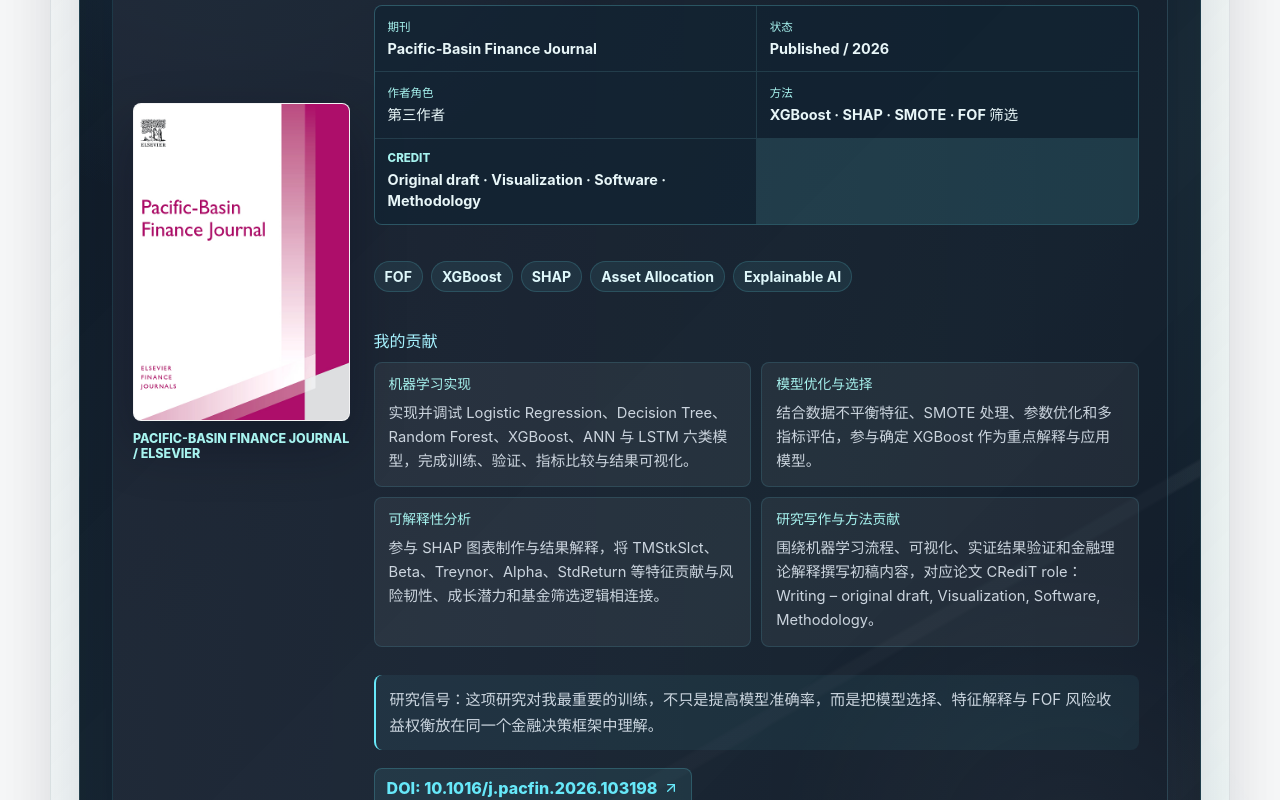
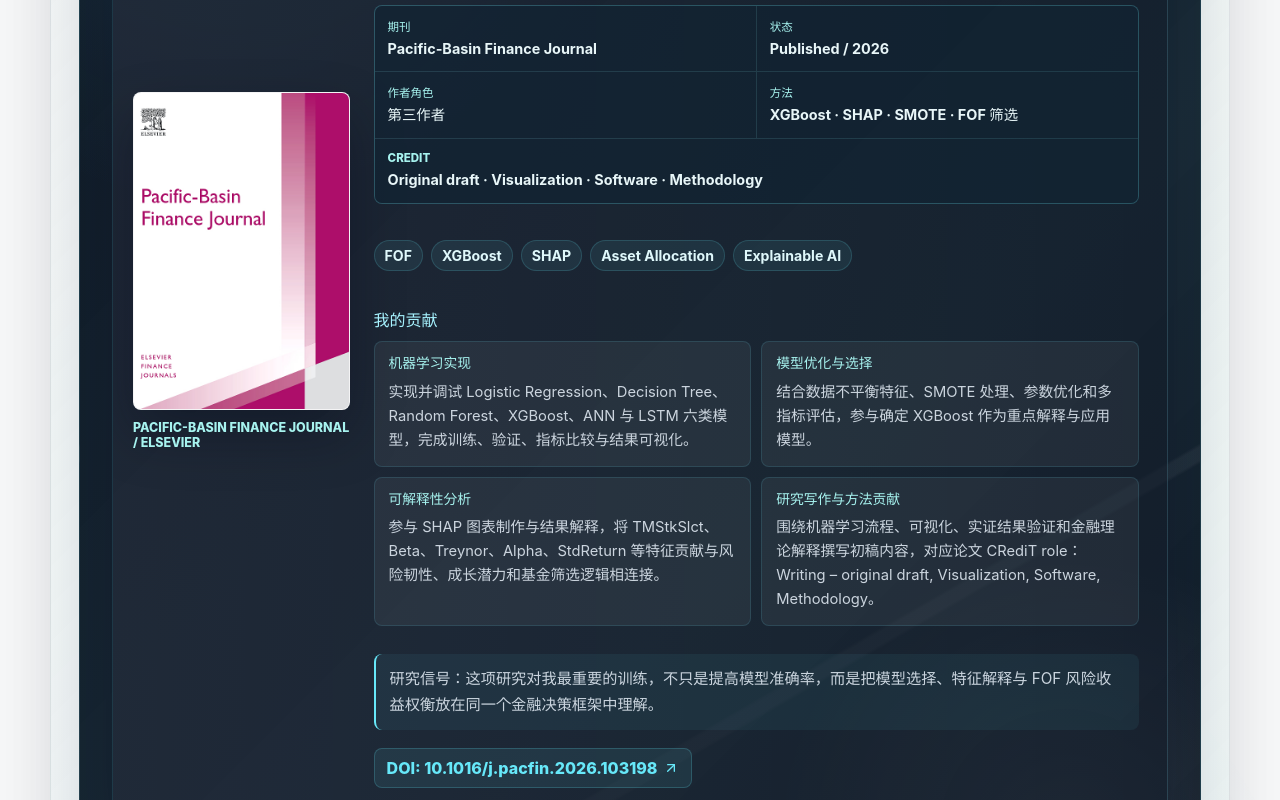
Before and after one commit to chenyingbinn/chenyingbinn.github.io, a React (Vite) app: page / in a window 1280 px wide. Shown: the part 1840-2640 px from the top of the page. Built offline with nearby package versions, Linux system fonts and the light colour scheme.

Commit message:
Fix publication meta layout

```diff
--- a/src/App.tsx
+++ b/src/App.tsx
@@ -346,7 +346,14 @@
             {featuredPublication.publicationMeta && (
               <div className="publication-meta" aria-label={locale === "zh" ? "论文信息" : "Publication information"}>
                 {featuredPublication.publicationMeta.map((item) => (
-                  <div className="publication-meta-item" key={text(item.label, locale)}>
+                  <div
+                    className={
+                      text(item.label, "en") === "CRediT"
+                        ? "publication-meta-item publication-meta-item--wide"
+                        : "publication-meta-item"
+                    }
+                    key={text(item.label, locale)}
+                  >
                     <span>{text(item.label, locale)}</span>
                     <strong>{text(item.value, locale)}</strong>
                   </div>
--- a/src/styles.css
+++ b/src/styles.css
@@ -914,6 +914,10 @@
   background: rgba(7, 16, 31, 0.58);
 }
 
+.publication-meta-item--wide {
+  grid-column: 1 / -1;
+}
+
 .publication-meta-item span {
   display: block;
   margin-bottom: 5px;
```
